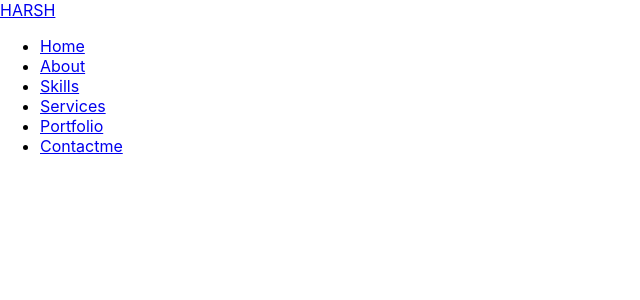
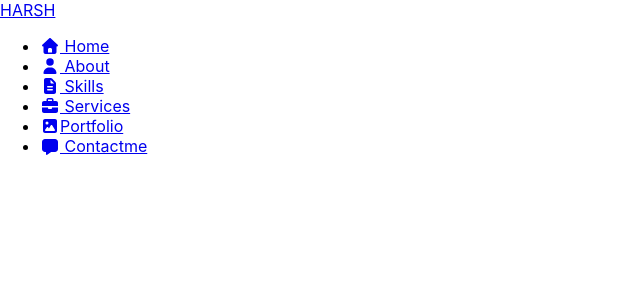
Before and after one commit to Harsh-Builds/My-Portfolio, a React (Create React App) app in the folder client/: page / in a window 1280 px wide. Shown: the top 300 px of the page, without its empty margins (0-640 px from the left). Built offline with nearby package versions, Linux system fonts and the light colour scheme.

Commit message:
installed npm packages of fontawasome icons and use them in header component

```diff
--- a/client/package.json
+++ b/client/package.json
@@ -3,6 +3,11 @@
   "version": "0.1.0",
   "private": true,
   "dependencies": {
+    "@fortawesome/fontawesome-svg-core": "^7.0.1",
+    "@fortawesome/free-brands-svg-icons": "^7.0.1",
+    "@fortawesome/free-regular-svg-icons": "^7.0.1",
+    "@fortawesome/free-solid-svg-icons": "^7.0.1",
+    "@fortawesome/react-fontawesome": "^3.0.2",
     "@testing-library/dom": "^10.4.1",
     "@testing-library/jest-dom": "^6.8.0",
     "@testing-library/react": "^16.3.0",
--- a/client/src/components/header.js
+++ b/client/src/components/header.js
@@ -1,4 +1,11 @@
 import React from 'react'
+import { FontAwesomeIcon } from "@fortawesome/react-fontawesome";
+import { faHouse } from "@fortawesome/free-solid-svg-icons";
+import { faUser } from "@fortawesome/free-solid-svg-icons";
+import { faFileLines } from "@fortawesome/free-solid-svg-icons";
+import { faBriefcase } from "@fortawesome/free-solid-svg-icons";
+import { faImage } from "@fortawesome/free-solid-svg-icons";
+import { faMessage } from "@fortawesome/free-solid-svg-icons";
 
 export default function Header() {
   return (
@@ -11,32 +18,32 @@ export default function Header() {
       <ul className="nav_list grid">
         <li className="nav_item">
           <a href="#home" className="nav_link">
-            <i className="fa-solid fa-house nav_icon" /> Home
+        <FontAwesomeIcon icon={faHouse} />  Home
           </a>
         </li>
         <li className="nav_item">
           <a href="#about" className="nav_link">
-            <i className="fa-solid fa-user nav_icon" /> About
+            <FontAwesomeIcon icon={faUser} /> About
           </a>
         </li>
         <li className="nav_item">
           <a href="#skills" className="nav_link">
-            <i className="fa-solid fa-file-lines nav_icon" /> Skills
+           <FontAwesomeIcon icon={faFileLines} /> Skills
           </a>
         </li>
         <li className="nav_item">
           <a href="#services" className="nav_link">
-            <i className="fa-solid fa-briefcase nav_icon" /> Services
+           <FontAwesomeIcon icon={faBriefcase} /> Services
           </a>
         </li>
         <li className="nav_item">
           <a href="#portfolio" className="nav_link">
-            <i className="fa-solid fa-image nav_icon" /> Portfolio
+           <FontAwesomeIcon icon={faImage} />Portfolio
           </a>
         </li>
         <li className="nav_item">
           <a href="#contact" className="nav_link">
-            <i className="fa-solid fa-message nav_icon" /> Contactme
+           <FontAwesomeIcon icon={faMessage} /> Contactme
           </a>
         </li>
       </ul>
```
Also changed, not shown: 1 other file (tests, documents, lock files or other folders).
